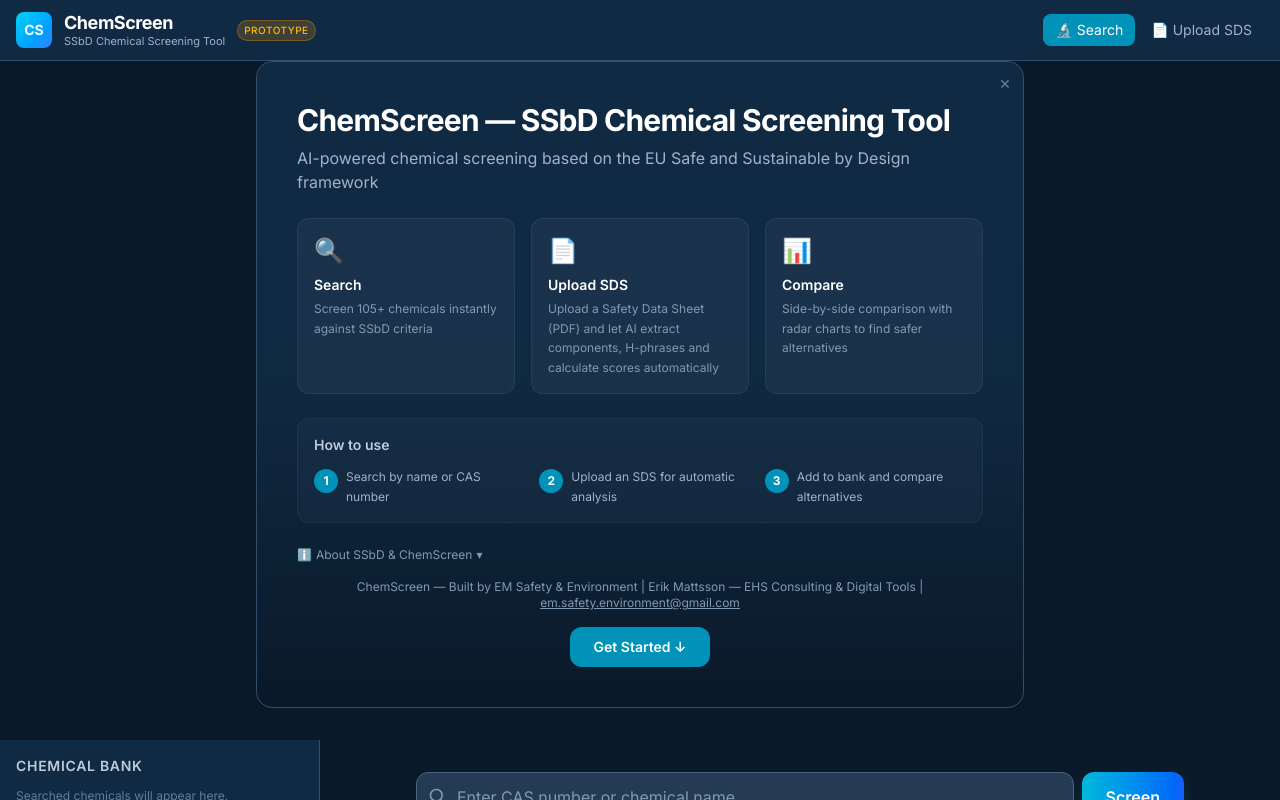
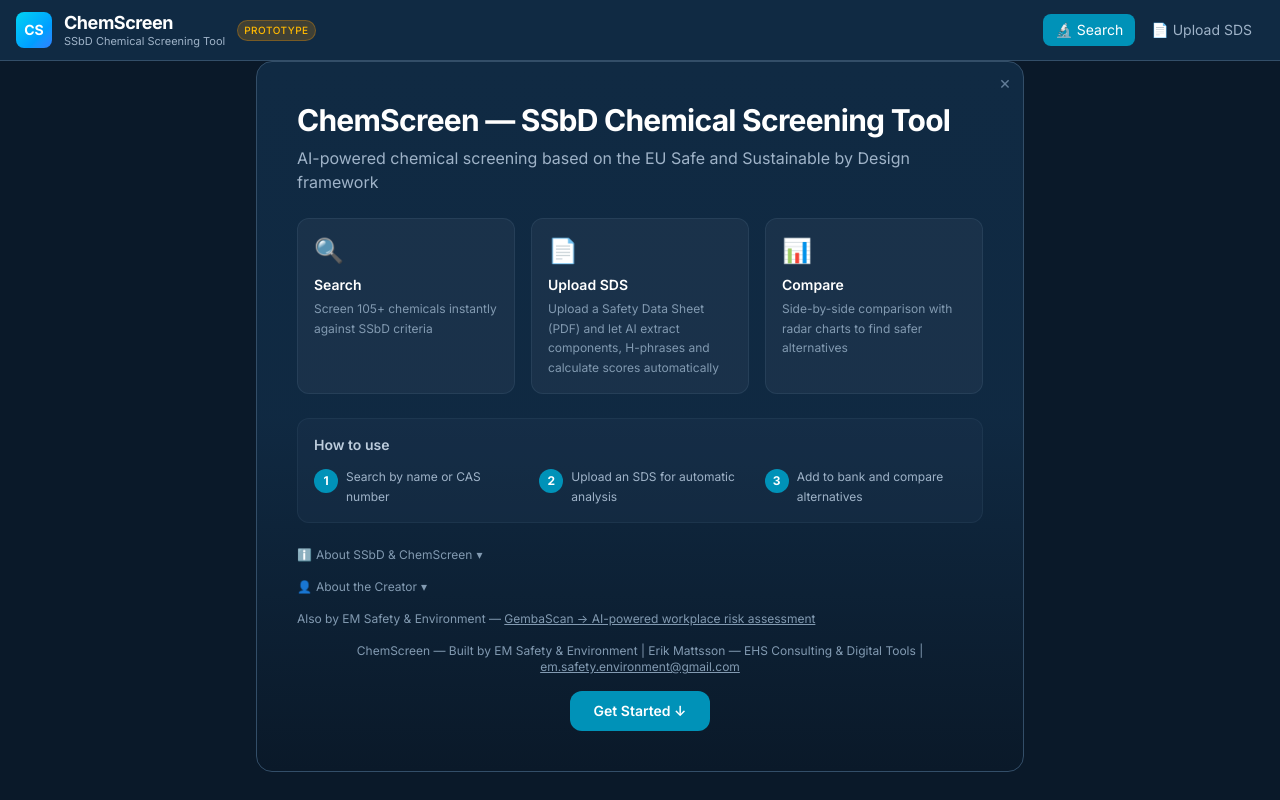
Before and after one commit to emsafetyenvironment-sketch/chemscreen, a React (Vite) app: page / in a window 1280 px wide. Shown: the top 800 px of the page. Built offline with nearby package versions, Linux system fonts and the light colour scheme.

Commit message:
Add About the Creator section and GembaScan cross-link to hero

```diff
--- a/src/components/HeroSection.jsx
+++ b/src/components/HeroSection.jsx
@@ -2,6 +2,7 @@
 
 export default function HeroSection() {
   const [aboutOpen, setAboutOpen] = useState(false);
+  const [creatorOpen, setCreatorOpen] = useState(false);
   const [dismissed, setDismissed] = useState(() => {
     try { return sessionStorage.getItem("hero_dismissed") === "1"; } catch { return false; }
   });
@@ -100,6 +101,34 @@
           )}
         </div>
 
+        {/* About the Creator toggle */}
+        <div className="mb-4">
+          <button
+            onClick={() => setCreatorOpen(!creatorOpen)}
+            className="text-xs text-navy-400 hover:text-cyan-400 transition-colors flex items-center gap-1"
+          >
+            <span>👤</span>
+            <span>About the Creator</span>
+            <span className={`transition-transform ${creatorOpen ? "rotate-180" : ""}`}>▾</span>
+          </button>
+          {creatorOpen && (
+            <div className="mt-3 p-4 bg-navy-800/40 rounded-xl border border-navy-700/30 text-xs text-navy-300 leading-relaxed space-y-3">
+              <p>
+                Erik Mattsson — EHS consultant and auditor with 15+ years of experience helping companies navigate safety, environmental and occupational health requirements — from medtech to manufacturing. Contracted auditor at RISE (ISO 9001, 14001, 45001). Building AI-powered tools for EHS professionals.
+              </p>
+              <p className="flex gap-3">
+                <a href="https://www.linkedin.com/in/erik-mattsson-ehs/" target="_blank" rel="noopener noreferrer" className="underline hover:text-cyan-400">LinkedIn</a>
+                <a href="mailto:em.safety.environment@gmail.com" className="underline hover:text-cyan-400">em.safety.environment@gmail.com</a>
+              </p>
+            </div>
+          )}
+        </div>
+
+        {/* Cross-link */}
+        <div className="mb-4 text-xs text-navy-400">
+          Also by EM Safety &amp; Environment — <a href="https://gembascan.com" target="_blank" rel="noopener noreferrer" className="underline hover:text-cyan-400">GembaScan → AI-powered workplace risk assessment</a>
+        </div>
+
         {/* Branding */}
         <div className="text-center text-xs text-navy-400 mb-4">
           ChemScreen — Built by EM Safety &amp; Environment | Erik Mattsson — EHS Consulting &amp; Digital Tools | <a href="mailto:em.safety.environment@gmail.com" className="underline hover:text-cyan-400">em.safety.environment@gmail.com</a>
```
